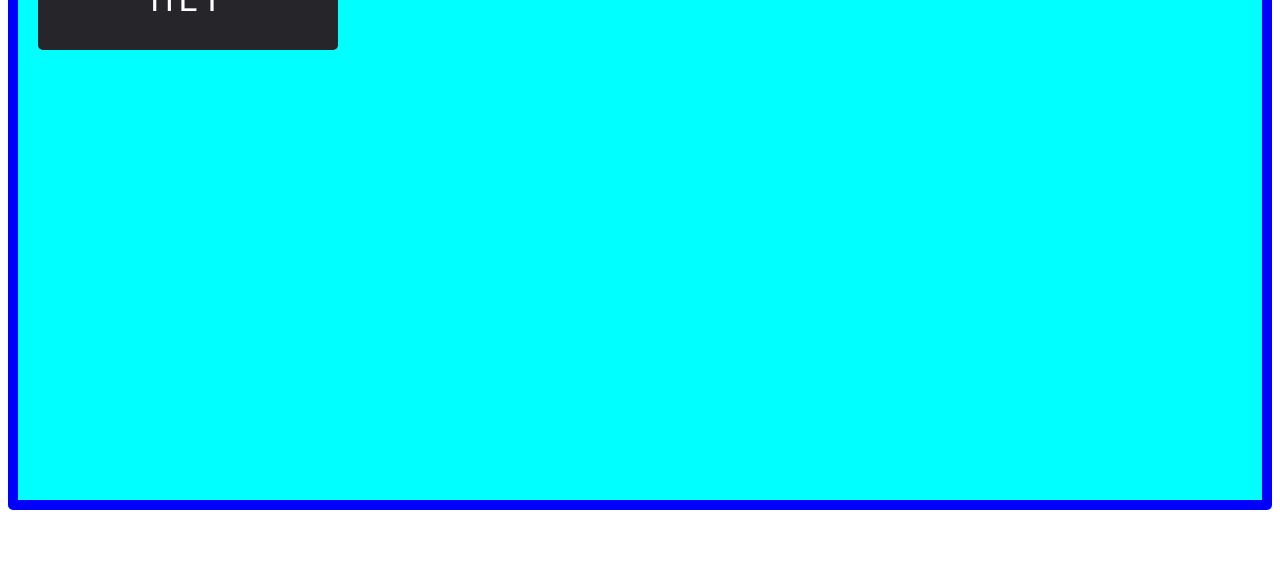
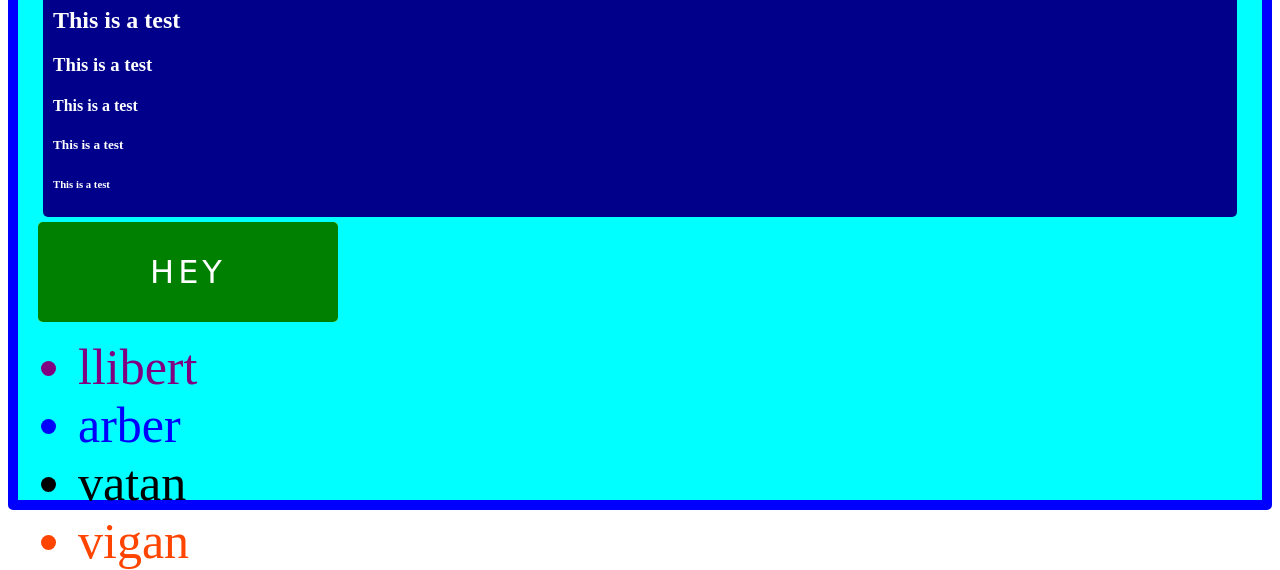
Before and after one commit to durimkepuska/todo-age3, a plain HTML site: page Llibert.html in a window 1280 px wide. Shown: the part 282-852 px from the top of the page. Before the commit the page ends 800 px from the top, so only its background shows below. Drawn offline with Linux system fonts and the light colour scheme.

Commit message:
prova me ngjyra, forma dhe tranzicione

```diff
--- a/Llibert.html
+++ b/Llibert.html
@@ -20,8 +20,26 @@
             <p draggable="true">This is a test</p>
             <p>This is a test</p>
             <p>This is a test</p>
+            <h1>This is a test</h1>
+            <h2>This is a test</h2>
+            <h3>This is a test</h3>
+            <h4>This is a test</h4>
+            <h5>This is a test</h5>
+            <h6>This is a test</h6>
         </div>
         <button class="button-hey">HEY</button>
+        <p>
+            <ul>
+                <li>llibert
+                <li>arber
+                <li>vatan
+                <li>vigan
+
+
+
+            </ul>
+
+        <p/>
     </div>
 </body>
 </html>
--- a/styles/stylellibert.css
+++ b/styles/stylellibert.css
@@ -27,6 +27,7 @@
     border: 5px solid white;
     border-radius: 50px;
     margin: 10px;
+    outline: none;
 }
 
 .save-toto-button {
@@ -42,14 +43,14 @@
     justify-content: space-evenly;
     align-items: center;
     text-align: center;
-    transition: ease-out 0.5s;
-    box-shadow: inset 0 0 0 0 #f9e506;
+    transition: ease-in 0.5s;
+    box-shadow: inset 0 0 0 0 red;
 }
 
 .save-toto-button:hover {
-    box-shadow: inset 100px 0 0 0 #f9e506;
+    box-shadow: rgba(0, 255, 0, 0.5) 0 0 30px 0 inset;
     cursor: pointer;
-    color: #000;
+    color: black;
 }
 
 .test-text {
@@ -68,7 +69,7 @@
 .button-hey {
     font-family: 'Supermercado One', cursive;
     letter-spacing: 4px;
-    background-color: #25252A;
+    background-color: yellow;
 }
 .button-hey {
     display: flex;
@@ -85,14 +86,32 @@
     border: none;
     color: white;
     border-radius: 5px;
-    box-shadow: inset 0 0 0 0 #f9e506;
+    box-shadow: green 0 0 200px 100px inset;
     transition: ease-out 0.5s;
     font-size: 2rem;
     outline: none;
 }
 
     .button-hey:hover {
-        box-shadow: inset 300px 0 0 0 #f9e506;
+        box-shadow: steelblue 0 0 0 0 inset;
         cursor: pointer;
-        color: #000;
+        color: black;
     }
+
+li:nth-child(1) {
+        color: purple;
+        font-size: 50px;
+
+    }
+li:nth-child(2) {
+    color: blue;
+    font-size: 50px;
+}
+li:nth-child(3) {
+    color: black;
+    font-size: 50px;
+}
+li:nth-child(4) {
+    color: orangered;
+    font-size: 50px;
+}
```
